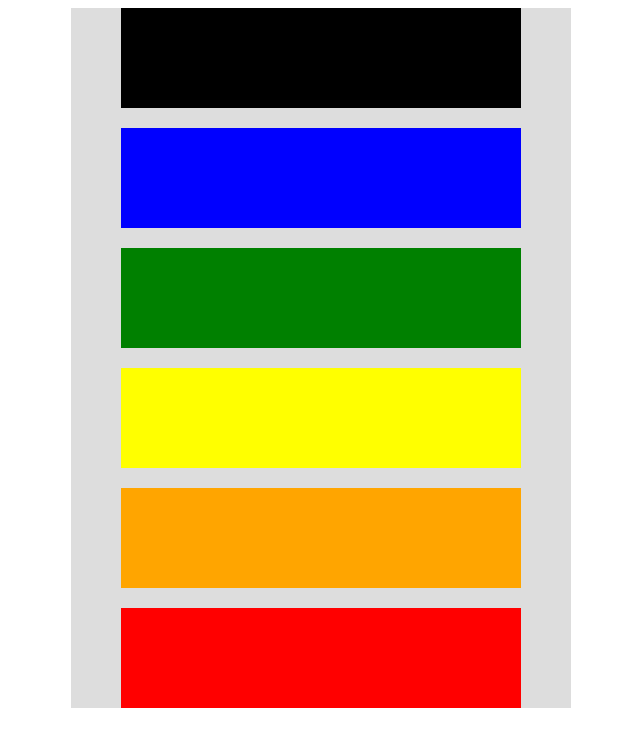
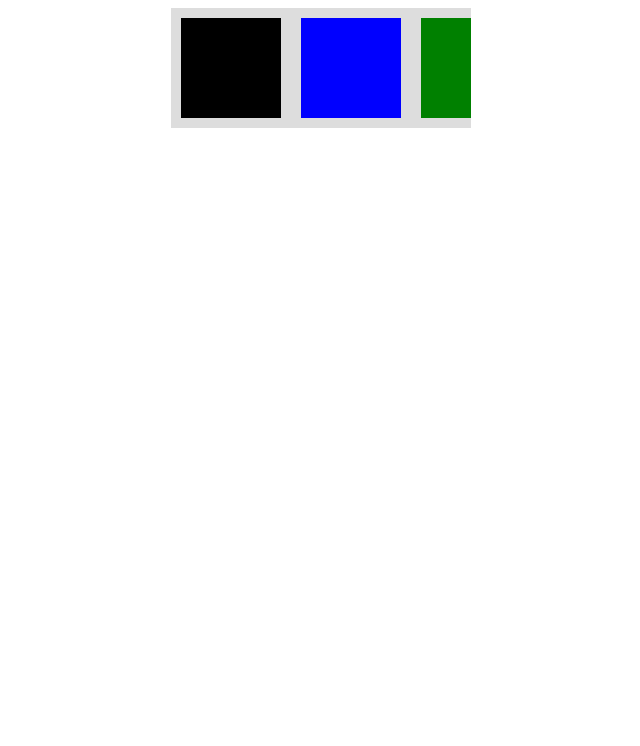
Before and after one commit to alirasheedmd/html-css-pb, a plain HTML site: page index.html in a window 1280 px wide. Shown: the whole page, without its empty margins (319-959 px from the left). Drawn offline with Linux system fonts and the light colour scheme.

Commit message:
Horizontal Scroll

```diff
--- a/style.css
+++ b/style.css
@@ -1,6 +1,6 @@
 .box {
   height: 100px;
-  width: 400px;
+  min-width: 100px;
 }
 
 .black {
@@ -15,29 +15,29 @@
 .grey {
   background-color: grey;
 }
-.yellow{
+.yellow {
   background-color: yellow;
 }
-.orange{
+.orange {
   background-color: orange;
 }
-.red{
+.red {
   background-color: red;
 }
 
-.images-wrapper {
-  display: flex;
-  flex-direction: column;
+.inner {
   background-color: #dddddd;
-  justify-content: center;
-  align-items: center;
-  width: 500px;
-  gap: 20px;
-  overflow-y: scroll;
+  margin: auto;
+  width: 300px;
+  overflow-x: scroll;
 }
 
-.inner{
+.inner::-webkit-scrollbar {
+  display: none;
+}
+
+.images-wrapper {
+  padding: 10px;
   display: flex;
-  align-items: center;
-  justify-content: center;
+  gap: 20px;
 }
```
